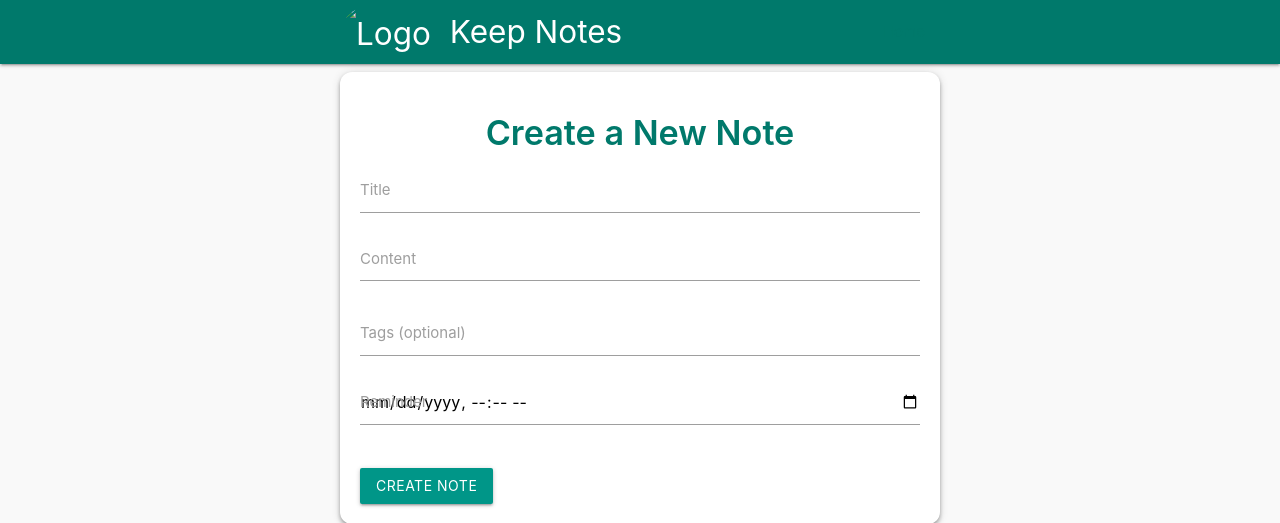
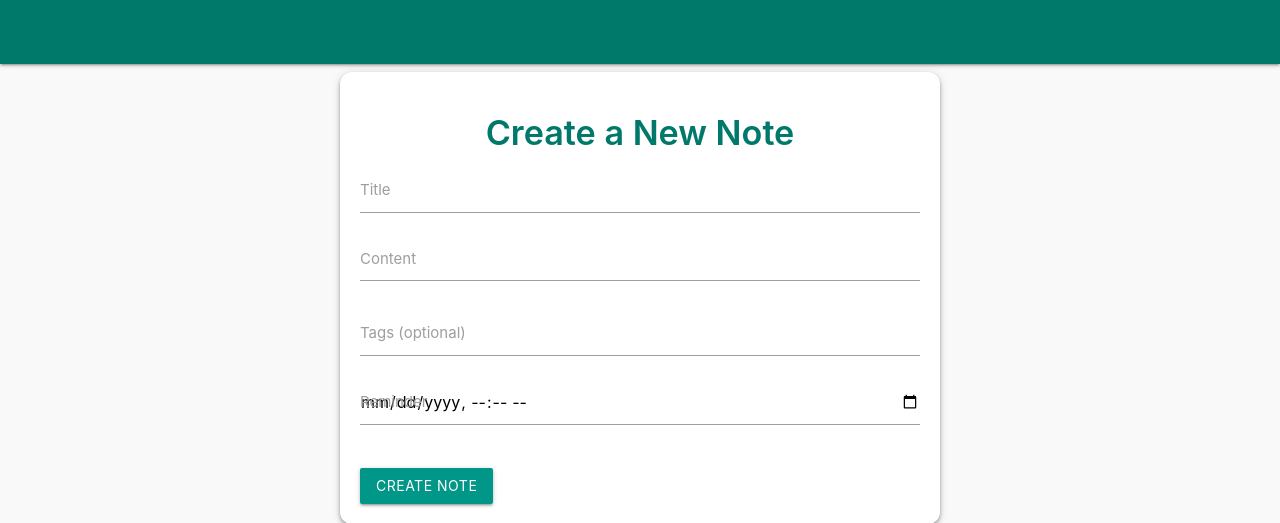
Before and after one commit to SkvProgrammer/notes-app-python-flask, a Flask app: page /create-note in a window 1280 px wide. Shown: the top 523 px of the page. Run offline with Flask 3, Linux system fonts and the light colour scheme; some libraries are stand-ins or nearby versions.

Commit message:
Update index.html

```diff
--- a/templates/index.html
+++ b/templates/index.html
@@ -65,8 +65,8 @@
     <nav class="custom-teal">
         <div class="nav-wrapper container">
             <a href="/" class="brand-logo">
-                <img src="https://via.placeholder.com/50" alt="Logo" class="circle responsive-img" style="height: 40px; vertical-align: middle;">
-                Keep Notes
+               <!-- <img src="https://via.placeholder.com/50" alt="Logo" class="circle responsive-img" style="height: 40px; vertical-align: middle;">
+                Keep Notes-->
             </a>
             <ul class="right hide-on-med-and-down">
 
```
